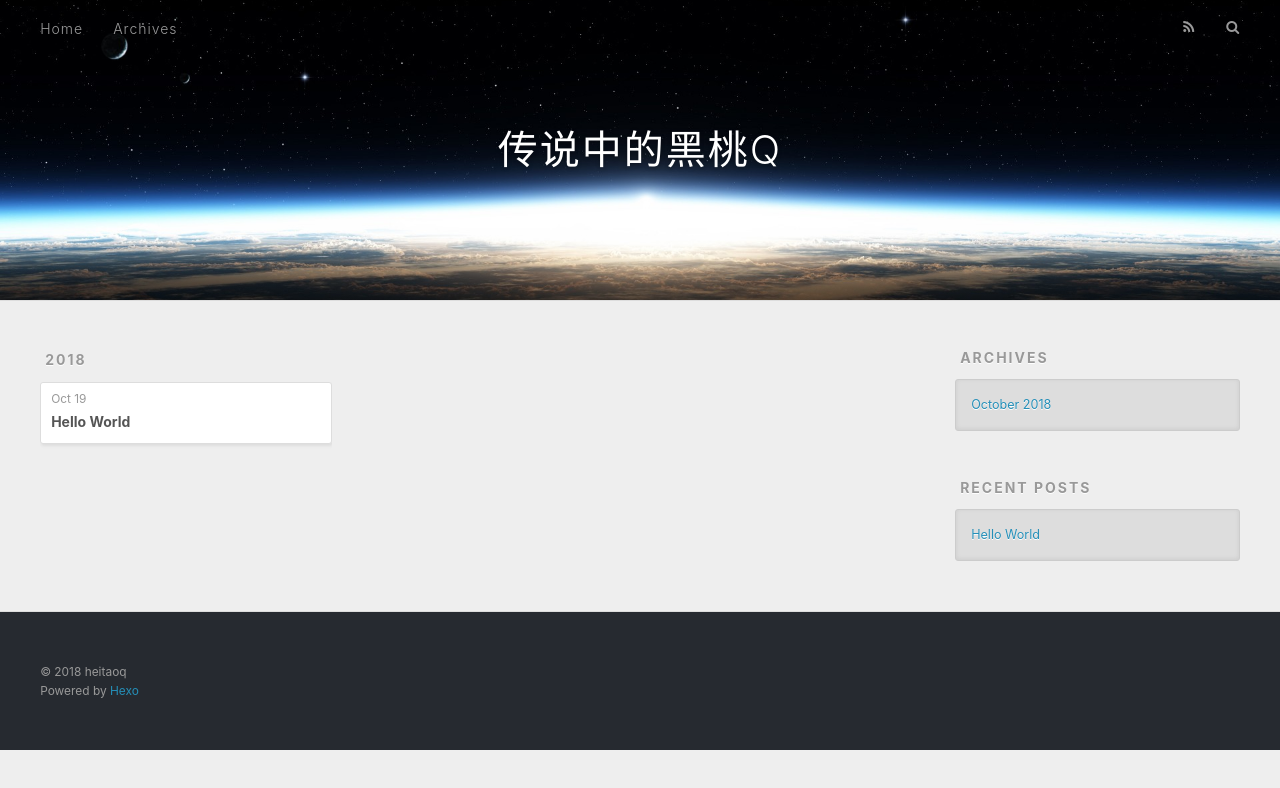
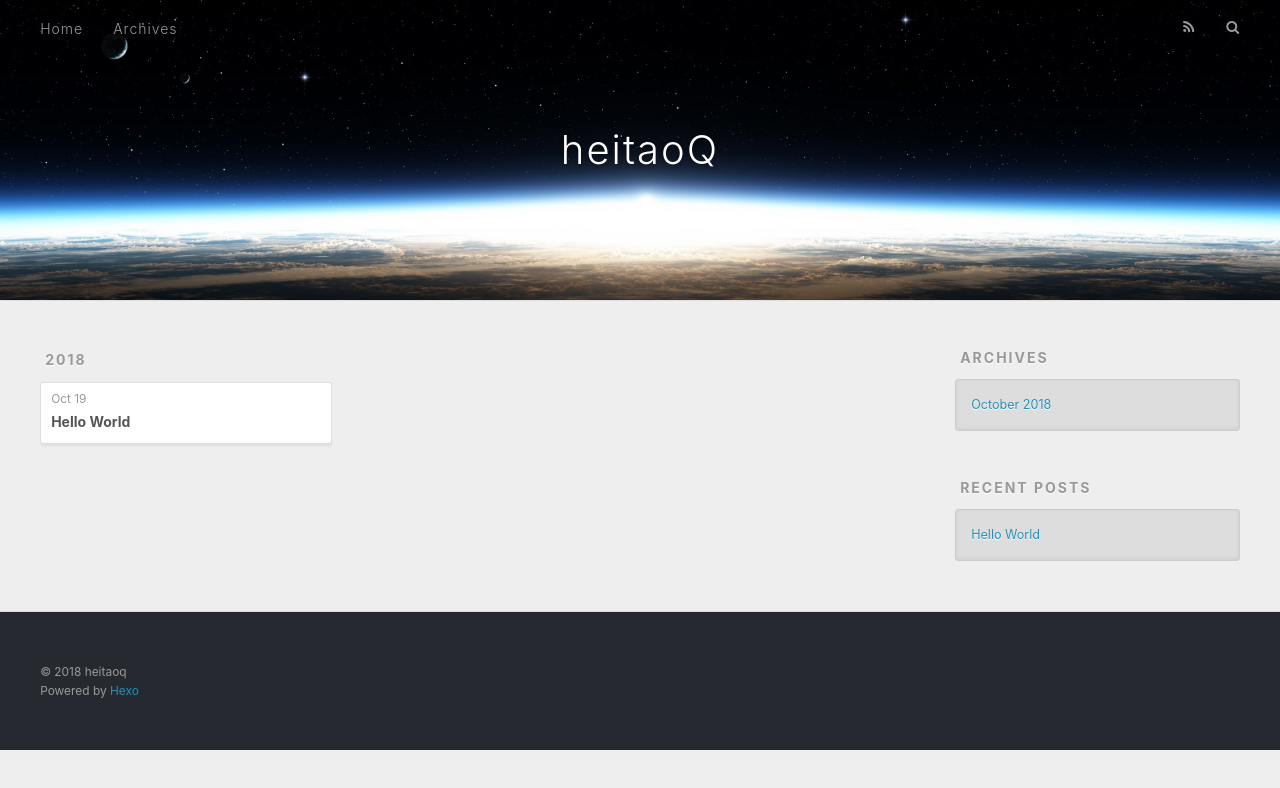
Before and after one commit to heitaoq66/blog, a plain HTML site: page archives/2018/10/index.html in a window 1280 px wide. Drawn offline with nearby package versions, Linux system fonts and the light colour scheme; files that its build step writes are made by us from their sources; files whose address does not match are found by name.

Commit message:
Site updated: 2018-10-19 16:50:39

```diff
--- a/archives/2018/10/index.html
+++ b/archives/2018/10/index.html
@@ -5,17 +5,17 @@
 
 
 
-  <title>Archives: 2018/10 | 传说中的黑桃Q</title>
+  <title>Archives: 2018/10 | heitaoQ</title>
   <meta name="viewport" content="width=device-width, initial-scale=1, maximum-scale=1">
   <meta property="og:type" content="website">
-<meta property="og:title" content="传说中的黑桃Q">
+<meta property="og:title" content="heitaoQ">
 <meta property="og:url" content="https://heitaoq66.github.io/archives/2018/10/index.html">
-<meta property="og:site_name" content="传说中的黑桃Q">
+<meta property="og:site_name" content="heitaoQ">
 <meta property="og:locale" content="default">
 <meta name="twitter:card" content="summary">
-<meta name="twitter:title" content="传说中的黑桃Q">
+<meta name="twitter:title" content="heitaoQ">
 
-    <link rel="alternate" href="/heitaoq/atom.xml" title="传说中的黑桃Q" type="application/atom+xml">
+    <link rel="alternate" href="/heitaoq/atom.xml" title="heitaoQ" type="application/atom+xml">
 
 
     <link rel="icon" href="/favicon.png">
@@ -34,7 +34,7 @@
   <div id="header-outer" class="outer">
     <div id="header-title" class="inner">
       <h1 id="logo-wrap">
-        <a href="/heitaoq/" id="logo">传说中的黑桃Q</a>
+        <a href="/heitaoq/" id="logo">heitaoQ</a>
       </h1>
 
     </div>
```
Also changed, not shown: 2018/10/19/hello-world/index.html (+4 -4 lines), archives/2018/index.html (+6 -6 lines), archives/index.html (+6 -6 lines), index.html (+6 -6 lines).
